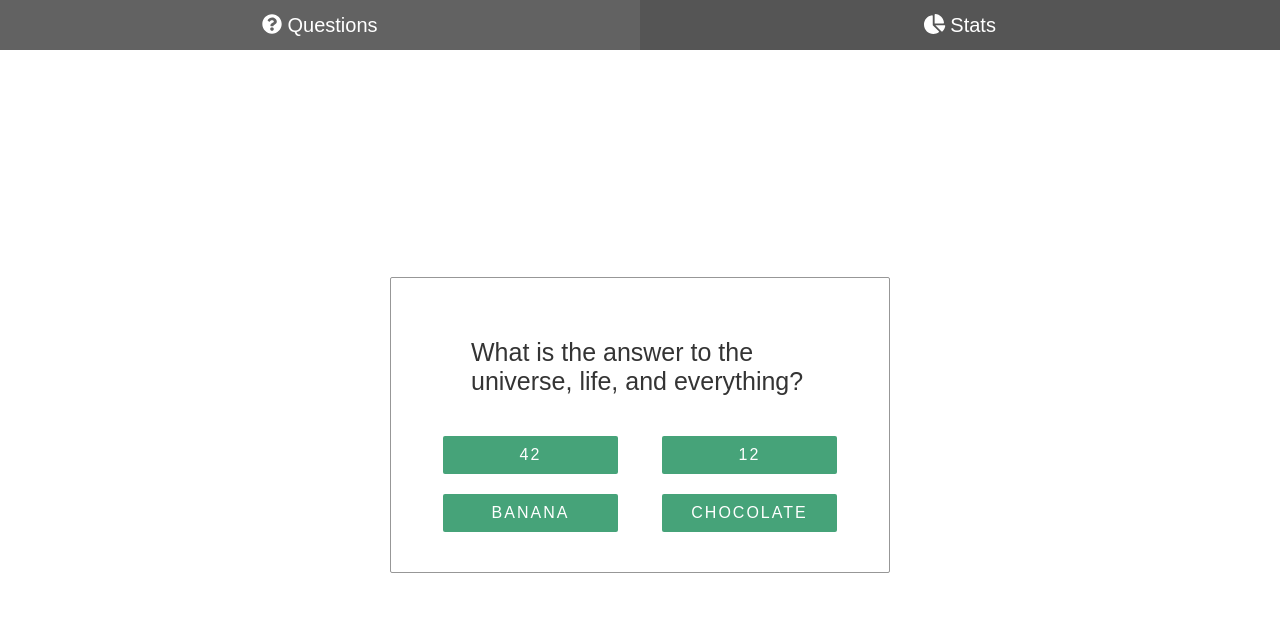
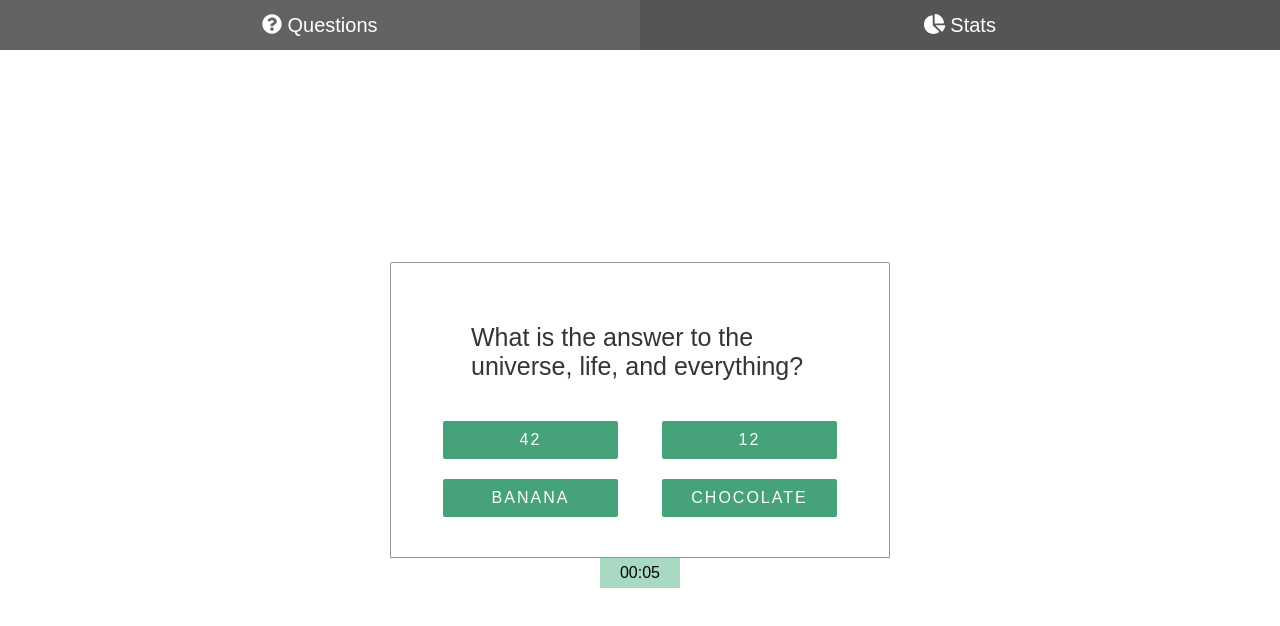
Before and after one commit to daniellehrner/studenthackathon, a Vue app: page / in a window 1280 px wide. Shown: the top 626 px of the page. Built offline with nearby package versions, Linux system fonts and the light colour scheme.

Commit message:
Timer + Stats

```diff
--- a/src/components/Card.vue
+++ b/src/components/Card.vue
@@ -27,9 +27,8 @@ export default {
 <style scoped lang="scss">
     .card {
         border: 1px solid #979797;
-        border-radius: 2px;
+        border-radius: 2px 2px 0 0 ;
         width: 500px;
-        margin: auto;
         padding: 30px;
     }
 
--- /dev/null
+++ b/src/components/Timer.vue
@@ -0,0 +1,79 @@
+<template>
+    <div class="timer">
+        <div class="progress" :style="{ width: percentage + '%' }"></div>
+        <label class="label">00:{{ time }}</label>
+    </div>
+</template>
+<script>
+export default {
+  name: 'Timer',
+  data () {
+    return {
+      elapsed: 0,
+      max: 30,
+      interval: null
+    }
+  },
+  computed: {
+    percentage () {
+      return this.elapsed / this.max * 100
+    },
+    time () {
+      return this.pad(this.elapsed)
+    }
+  },
+  mounted () {
+    this.reset()
+  },
+  methods: {
+    pad (number) {
+      return ('00' + number).slice(-2)
+    },
+    start () {
+      this.interval = setInterval(this.tick, 1000)
+    },
+    reset () {
+      this.elapsed = 0
+      clearInterval(this.interval)
+      this.$emit('tick', this.elapsed)
+      this.start()
+    },
+    tick () {
+      if (this.elapsed >= this.max) {
+        clearInterval(this.interval)
+        this.$emit('done')
+        return
+      }
+
+      this.elapsed++
+
+      this.$emit('tick', this.elapsed)
+    }
+  }
+}
+</script>
+<style scoped lang="scss">
+    .timer {
+        display: flex;
+        align-items: center;
+        justify-content: center;
+
+        position: relative;
+        height: 30px;
+    }
+
+    .progress {
+
+        position: absolute;
+
+        background-color: lighten(#46A379, 30%);
+        z-index: -1;
+        height: 100%;
+
+        transition: width 150ms ease-in-out;
+    }
+
+    .label {
+        color: black;
+    }
+</style>
--- a/src/pages/Main.vue
+++ b/src/pages/Main.vue
@@ -1,5 +1,6 @@
 <template>
   <article class="cards">
+    <div class="card-wrapper">
       <card
               v-for="(question, index) in questions"
               v-show="index === questionIndex"
@@ -7,16 +8,24 @@
               :question="question"
               @answer="answer"
       />
+      <timer ref="timer" @tick="updateTime" />
+    </div>
   </article>
 </template>
 
 <script>
 import Card from '@/components/Card'
+import Timer from '@/components/Timer'
 import { mapGetters } from 'vuex'
 
 export default {
   name: 'Main',
-  components: { Card },
+  data () {
+    return {
+      currentTime: 0
+    }
+  },
+  components: { Card, Timer },
   computed: {
     ...mapGetters(['questions']),
     done () {
@@ -24,8 +33,12 @@ export default {
     }
   },
   methods: {
+    updateTime (time) {
+      this.currentTime = time
+    },
     nextQuestion () {
       this.questionIndex++
+      this.$refs.timer.reset()
 
       if (this.done) {
         this.$router.push({ name: 'Stats' })
@@ -34,7 +47,8 @@ export default {
     answer (answer) {
       this.$store.commit('answer', {
         questionIndex: this.questionIndex,
-        answer
+        index: answer,
+        time: this.currentTime
       })
 
       this.nextQuestion()
@@ -53,4 +67,8 @@ export default {
     display: flex;
     height: 100%;
   }
+
+  .card-wrapper {
+    margin: auto;
+  }
 </style>
--- a/src/pages/Stats.vue
+++ b/src/pages/Stats.vue
@@ -1,7 +1,11 @@
 <template>
-    <section class="stats">
-        <h1 class="title">Your (not so awesome) score</h1>
+    <section class="statistics">
+        <h1 class="title">
+            Your
+            <template v-if="score < 300">(not so awesome)</template>
+            score</h1>
 
+        <div class="stats">
             <div class="stat">
                 <label class="label">Correct</label>
                 <div class="score good">{{ numCorrectAnswers }}</div>
@@ -9,6 +13,11 @@
             <div class="stat">
                 <label class="label">Incorrect</label>
                 <div class="score bad">{{ numIncorrectAnswers }}</div>
+            </div>
+            <div class="stat">
+                <label class="label">Score</label>
+                <div class="score">{{ score }}</div>
+            </div>
         </div>
     </section>
 </template>
@@ -18,7 +27,21 @@ import { mapGetters } from 'vuex'
 export default {
   name: 'Stats',
   computed: {
-    ...mapGetters(['numCorrectAnswers', 'numIncorrectAnswers'])
+    ...mapGetters(['numCorrectAnswers', 'numIncorrectAnswers', 'questions']),
+    score () {
+      return this.questions.reduce((acc, question) => {
+        if (!this.isAnswerCorrect(question)) {
+          return acc
+        }
+
+        return acc + (30 - question.answer.time) * 10
+      }, 0)
+    }
+  },
+  methods: {
+    isAnswerCorrect (question) {
+      return question.answers[question.answer.index].correct
+    }
   }
 }
 </script>
@@ -29,10 +52,18 @@ export default {
         margin-bottom: 50px;
     }
 
-    .stats {
+    .statistics {
         margin: 100px auto 0 auto;
         width: 50%;
         height: 100%;
+
+        display: flex;
+        flex-direction: column;
+        align-items: center;
+    }
+
+    .stats {
+        width: 300px;
     }
 
     .stat {
--- a/src/store/index.js
+++ b/src/store/index.js
@@ -8,44 +8,56 @@ export default new Vuex.Store({
     questions: [
       {
         question: 'What is the answer to the universe, life, and everything?',
+        type: 'single',
         answers: [
           { text: '42', correct: true },
           { text: '12', correct: false },
           { text: 'banana', correct: false },
           { text: 'chocolate', correct: false }
         ],
-        answer: null
+        answer: {
+          index: null,
+          time: null
+        }
       },
       {
         question: 'What is the answer to the universe, and everything?',
+        type: 'multiple',
         answers: [
           { text: '42', correct: true },
           { text: '12', correct: false },
           { text: 'banana', correct: false },
           { text: 'chocolate', correct: false }
         ],
-        answer: null
+        answer: {
+          index: null,
+          time: null
+        }
       },
       {
         question: 'What is the answer to life, and everything?',
+        type: 'single',
         answers: [
           { text: '42', correct: true },
           { text: '12', correct: false },
           { text: 'banana', correct: false },
           { text: 'chocolate', correct: false }
         ],
-        answer: null
+        answer: {
+          index: null,
+          time: null
+        }
       }
     ]
   },
   getters: {
     questions: state => state.questions,
-    numCorrectAnswers: state => state.questions.filter(q => q.answer != null).filter(q => q.answers[q.answer].correct).length,
-    numIncorrectAnswers: state => state.questions.filter(q => q.answer != null).filter(q => !q.answers[q.answer].correct).length
+    numCorrectAnswers: state => state.questions.filter(q => q.answer.index != null).filter(q => q.answers[q.answer.index].correct).length,
+    numIncorrectAnswers: state => state.questions.filter(q => q.answer.index != null).filter(q => !q.answers[q.answer.index].correct).length,
   },
   mutations: {
     answer (state, answer) {
-      state.questions[answer.questionIndex].answer = answer.answer
+      state.questions[answer.questionIndex].answer = answer
     }
   }
 })
```
Also changed, not shown: src/components/answers/Checkbox.vue (added, +14 -0 lines). Lines whose indentation alone changed are shown as unchanged.
